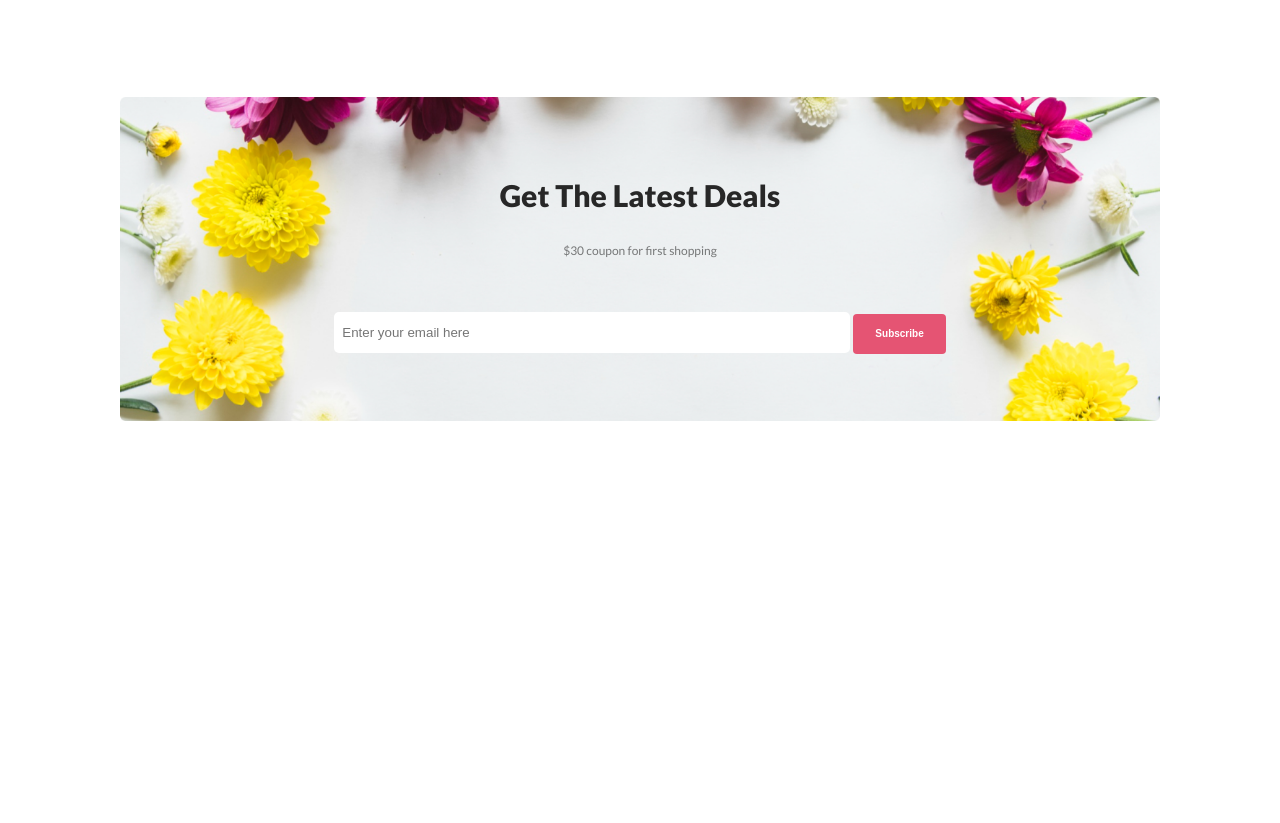
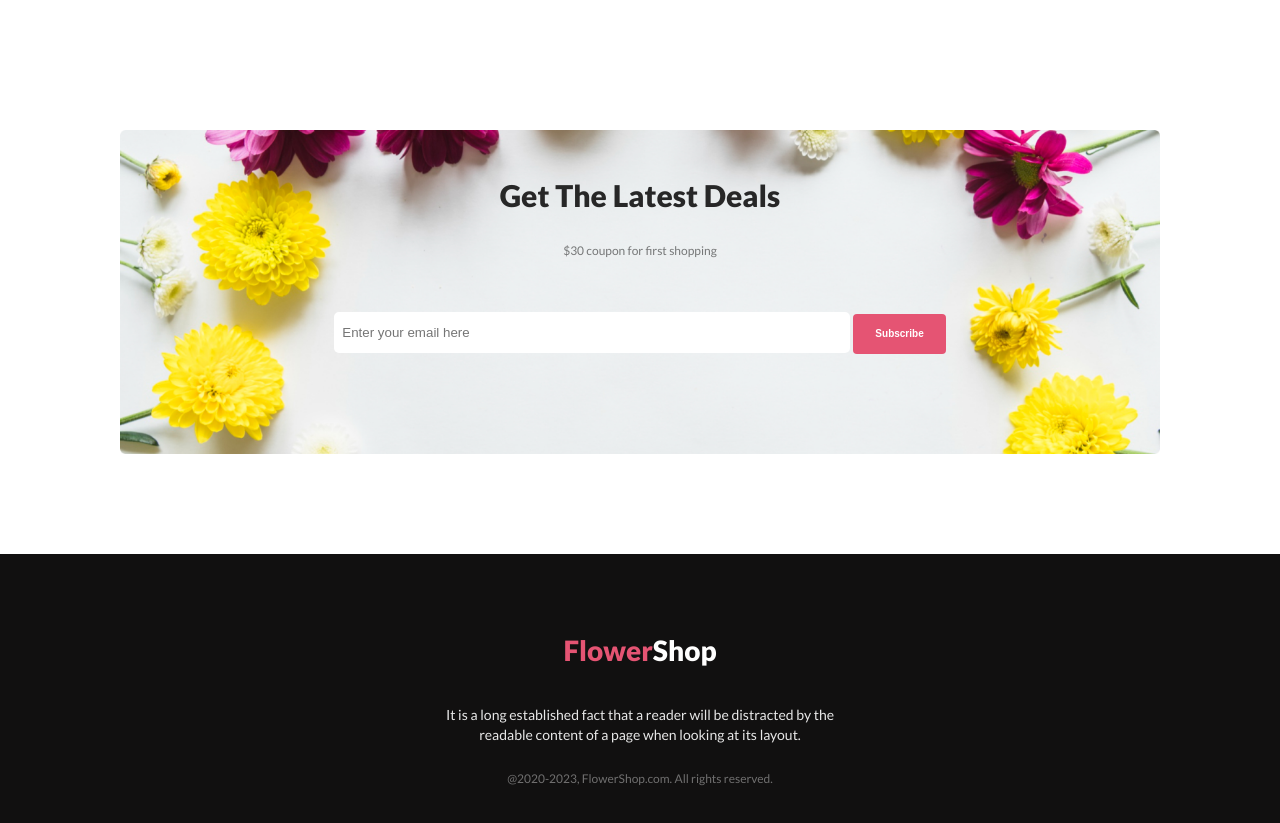
Before and after one commit to merajfaizan/flower-shop, a plain HTML site: page index.html in a window 1280 px wide. Shown: the part 2823-3646 px from the top of the page. Before the commit the page ends 3327 px from the top, so only its background shows below. Drawn offline with Linux system fonts and the light colour scheme.

Commit message:
footer added

```diff
--- a/index.html
+++ b/index.html
@@ -94,7 +94,11 @@
     </section>
   </main>
   <footer>
-
+    <h2 class="footer-title">
+      <span>Flower</span>Shop
+    </h2>
+    <p class="footer-description">It is a long established fact that a reader will be distracted by the readable content of a page when looking at its layout.</p>
+    <p class="copyright">@2020-2023, FlowerShop.com. All rights reserved. </p>
   </footer>
 </body>
 </html>
--- a/styles/style.css
+++ b/styles/style.css
@@ -218,11 +218,12 @@ justify-content: center;
   justify-content: center;
   align-items: center;
   margin: 0px 120px;
+  margin-bottom: 100px;
   padding-top: 50px;
-  padding-bottom: 50px ;
   background-image: url(../background/Rectangle\ 9.png);
   background-repeat: no-repeat;
   background-size: contain;
+  background-position: bottom;
 }
 
 .subscribe-form {
@@ -236,3 +237,40 @@ justify-content: center;
   border-radius: 5px;
   border: none;
 }
+
+/* footer */
+footer {
+  padding: 0px 120px;
+  height: 300px;
+  background: #111010;
+  display: flex;
+  flex-direction: column;
+  justify-content: center;
+  align-items: center;
+}
+
+.footer-title {
+  color: white;
+  font-size: 28px;
+  font-weight: 900;
+}
+
+.footer-title > span {
+  color: #E55473;
+}
+
+.footer-description {
+  width: 400px;
+  color: rgba(255, 255, 255, 0.90);
+  text-align: center;
+  font-size: 14px;
+  font-weight: 400;
+  line-height: 20px;
+}
+
+.copyright {
+  color: rgba(255, 255, 255, 0.40);
+text-align: center;
+font-size: 12px;
+font-weight: 400;
+}
```
